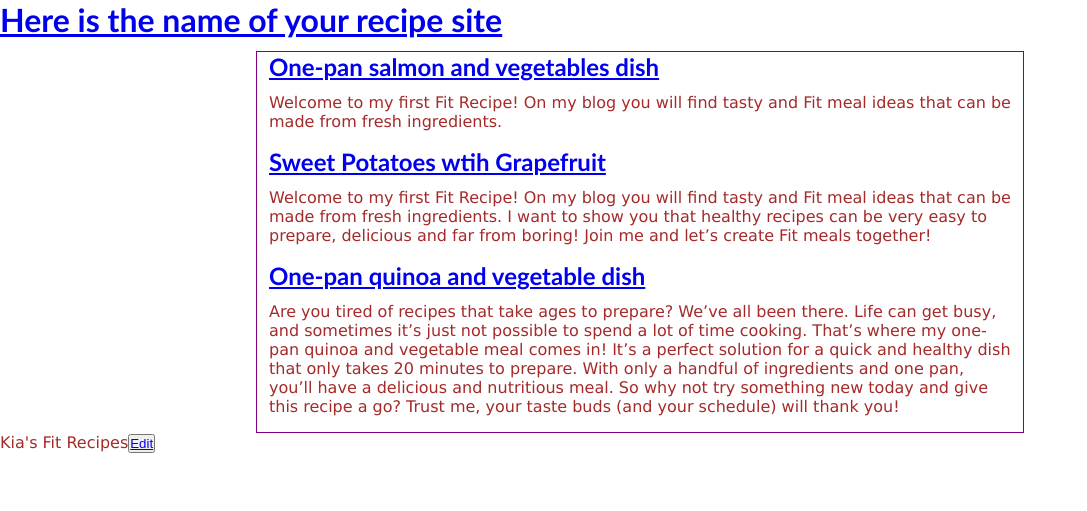
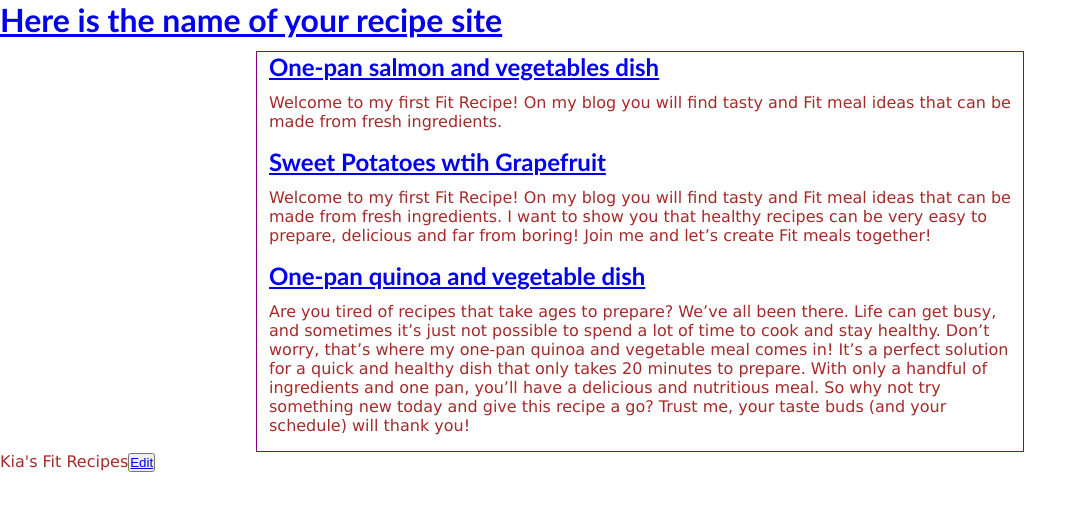
Before and after one commit to kaiablk/FitBook, a Jekyll site: the page built from pages/recipelisting.md, in a window 1280 px wide. Shown: the top 511 px of the page, without its empty margins (0-1087 px from the left). Built offline with Jekyll 4.4.1, drawn with Linux system fonts in a browser that asks for light colours.

Commit message:
Update Recipe “recipe1”

```diff
--- a/_recipes/recipe1.md
+++ b/_recipes/recipe1.md
@@ -5,7 +5,7 @@ order: 2
 layout: recipe
 published: true
 ---
-Are you tired of recipes that take ages to prepare? We've all been there. Life can get busy, and sometimes it's just not possible to spend a lot of time cooking. That's where my one-pan quinoa and vegetable meal comes in! It's a perfect solution for a quick and healthy dish that only takes 20 minutes to prepare. With only a handful of ingredients and one pan, you'll have a delicious and nutritious meal. So why not try something new today and give this recipe a go? Trust me, your taste buds (and your schedule) will thank you!
+Are you tired of recipes that take ages to prepare? We've all been there. Life can get busy, and sometimes it's just not possible to spend a lot of time to cook and stay healthy. Don't worry, that's where my one-pan quinoa and vegetable meal comes in! It's a perfect solution for a quick and healthy dish that only takes 20 minutes to prepare. With only a handful of ingredients and one pan, you'll have a delicious and nutritious meal. So why not try something new today and give this recipe a go? Trust me, your taste buds (and your schedule) will thank you!
 
 ![One-pan quinoa and vegetable dish](../uploads/quinua.png "One-pan quinoa and vegetable dish")
 
```
Also changed, not shown: other parts of _recipes/recipe1.md (+1 -1 lines).
